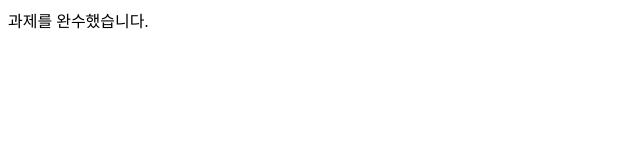
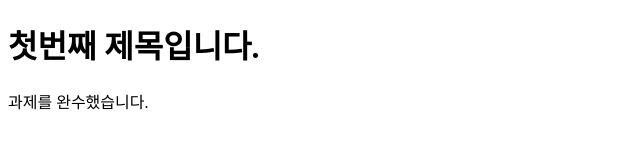
Before and after one commit to rebehayan/SCSS4_Project, a plain HTML site: page index.html in a window 1280 px wide. Shown: the whole page, without its empty margins (0-640 px from the left). Drawn offline with Linux system fonts and the light colour scheme.

Commit message:
과제수정

```diff
--- a/index.html
+++ b/index.html
@@ -4,10 +4,11 @@
 <head>
   <meta charset="UTF-8">
   <meta name="viewport" content="width=device-width, initial-scale=1.0">
-  <title>첫페이지</title>
+  <title>첫페이지 / 포폴사이트</title>
 </head>
 
 <body>
+  <h1>첫번째 제목입니다.</h1>
   과제를 완수했습니다.
 </body>
 
```
